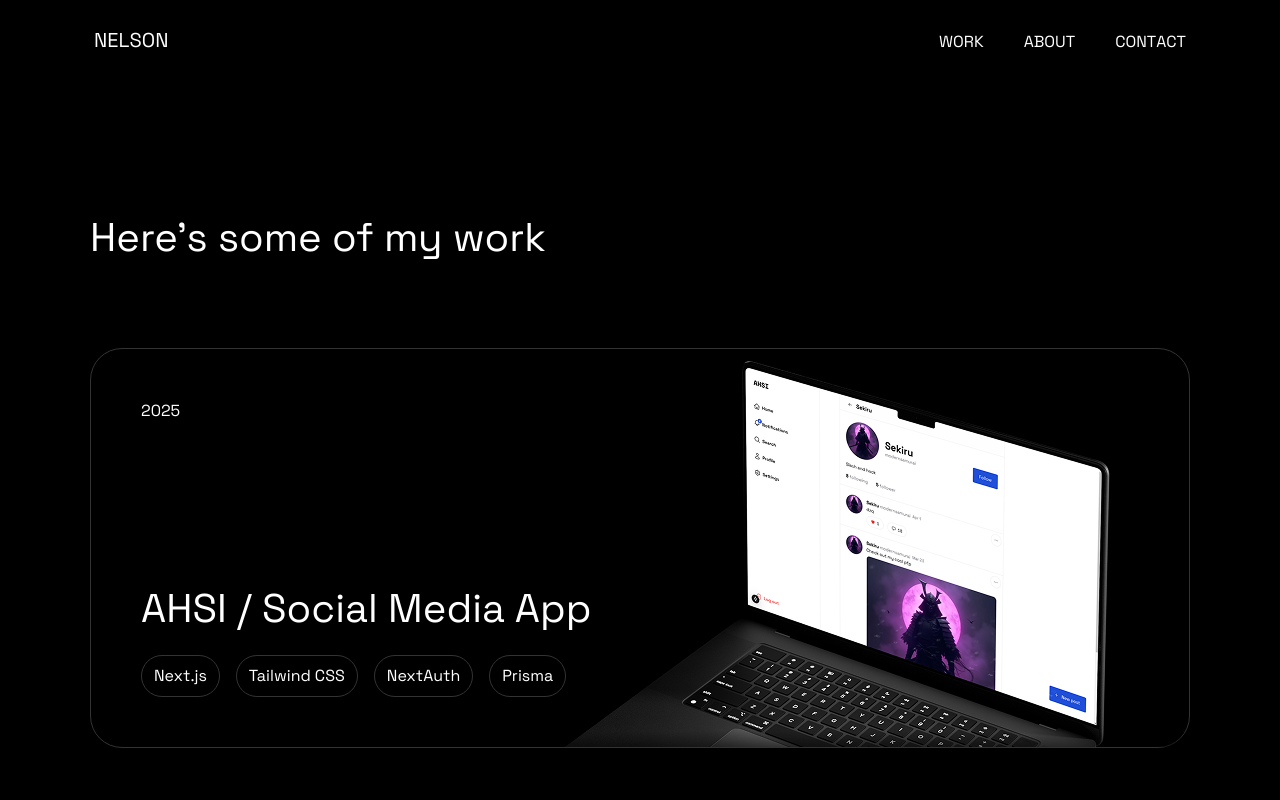
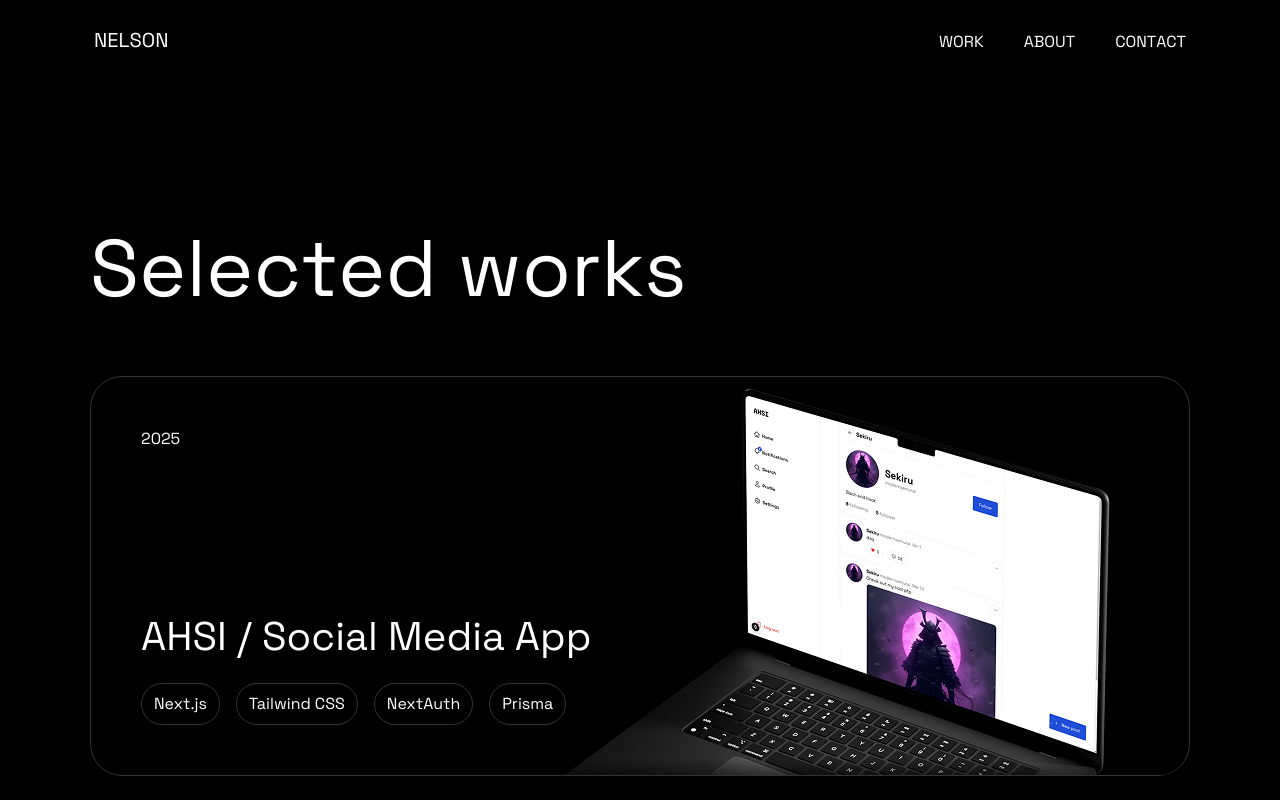
Before and after one commit to nelrnd/portfolio, a Next.js app: page /work in a window 1280 px wide. Shown: the top 800 px of the page. Built offline with nearby package versions, Linux system fonts and the light colour scheme.

Commit message:
Update work page heading and add animated titled to work page

```diff
--- a/app/page.tsx
+++ b/app/page.tsx
@@ -3,12 +3,18 @@ import Hero from "@/components/hero"
 import Marketing from "@/components/marketing"
 import PersonalInfo from "@/components/personal-info"
 import { ProjectList } from "@/components/project"
+import Section from "@/components/section"
 
 export default async function Home() {
   return (
     <main>
       <Hero />
-      <ProjectList />
+      <Section>
+        <h2 className="text-base mb-[1.875rem] sm:text-[1.875rem] sm:mb-[3.75rem] lg:text-[2.5rem] lg:mb-[5rem]">
+          Here's some of my work
+        </h2>
+        <ProjectList />
+      </Section>
       <Marketing />
       <PersonalInfo />
       <EndNote />
--- a/app/work/[slug]/page.tsx
+++ b/app/work/[slug]/page.tsx
@@ -1,3 +1,4 @@
+import AnimatedHeading from "@/components/animated-heading"
 import Grid from "@/components/grid"
 import Section from "@/components/section"
 import Tag from "@/components/tag"
@@ -50,9 +51,9 @@ function ProjectInfo({ project }: { project: Project }) {
     <Section as="header" className="py-4 sm:py-8 lg:py-8">
       <Grid className="gap-6 sm:grid-cols-12 items-start">
         <div className="sm:col-span-8 lg:col-span-9">
-          <h1 className="text-[2rem] sm:text-[5rem] lg:text-[8rem] leading-[120%] mb-1">
+          <AnimatedHeading className="text-[2rem] sm:text-[5rem] lg:text-[8rem] leading-[120%] mb-1">
             {project.title}
-          </h1>
+          </AnimatedHeading>
           <p>{project.subTitle}</p>
         </div>
         <div className="flex flex-wrap items-center gap-2 sm:gap-4 sm:gap-y-3 sm:col-span-4 lg:col-span-6">
--- a/app/work/page.tsx
+++ b/app/work/page.tsx
@@ -1,4 +1,6 @@
+import AnimatedHeading from "@/components/animated-heading"
 import { ProjectList } from "@/components/project"
+import Section from "@/components/section"
 import { Metadata } from "next"
 
 export const metadata: Metadata = {
@@ -8,7 +10,10 @@ export const metadata: Metadata = {
 export default async function Page() {
   return (
     <main>
-      <ProjectList />
+      <Section>
+        <AnimatedHeading>Selected works</AnimatedHeading>
+        <ProjectList />
+      </Section>
     </main>
   )
 }
--- /dev/null
+++ b/components/animated-heading.tsx
@@ -0,0 +1,37 @@
+"use client"
+
+import { cn } from "@/lib/utils"
+import { useGSAP } from "@gsap/react"
+import gsap from "gsap"
+import { SplitText } from "gsap/SplitText"
+import { useRef } from "react"
+
+export default function AnimatedHeading({
+  children,
+  className,
+}: {
+  children: string
+  className?: string
+}) {
+  const heading = useRef<HTMLHeadingElement>(null)
+
+  useGSAP(() => {
+    const split = SplitText.create(heading.current, {
+      type: "chars",
+      mask: "chars",
+    })
+
+    gsap.from(split.chars, {
+      y: 200,
+      duration: 1,
+      ease: "power4.out",
+      stagger: 0.025,
+    })
+  }, {})
+
+  return (
+    <h1 className={cn("text-[5rem] mb-12", className)} ref={heading}>
+      {children}
+    </h1>
+  )
+}
--- a/components/project.tsx
+++ b/components/project.tsx
@@ -41,14 +41,9 @@ export function ProjectCard({ project }: { project: Project }) {
 }
 
 export function ProjectList() {
-  const { title, content } = data.projects
+  const { content } = data.projects
 
   return (
-    <Section>
-      <h2 className="text-base mb-[1.875rem] sm:text-[1.875rem] sm:mb-[3.75rem] lg:text-[2.5rem] lg:mb-[5rem]">
-        {title}
-      </h2>
-
     <Grid className="gap-[1.875rem] sm:gap-[3.75rem]">
       {content.map((project) => (
         <ProjectCard key={project.slug} project={project} />
@@ -62,6 +57,5 @@ export function ProjectList() {
         View more
       </a>
     </Grid>
-    </Section>
   )
 }
```
Lines whose indentation alone changed are shown as unchanged.
